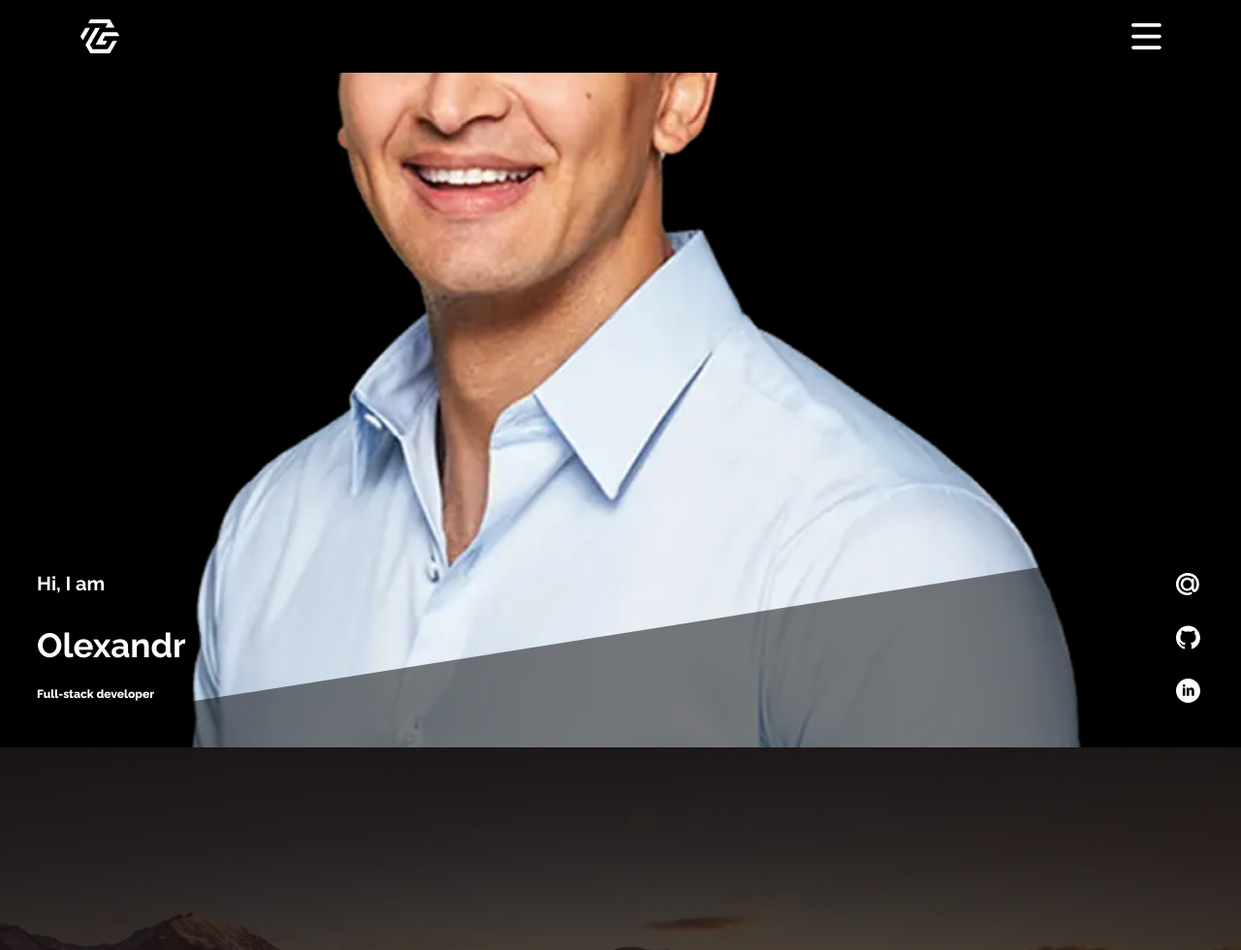
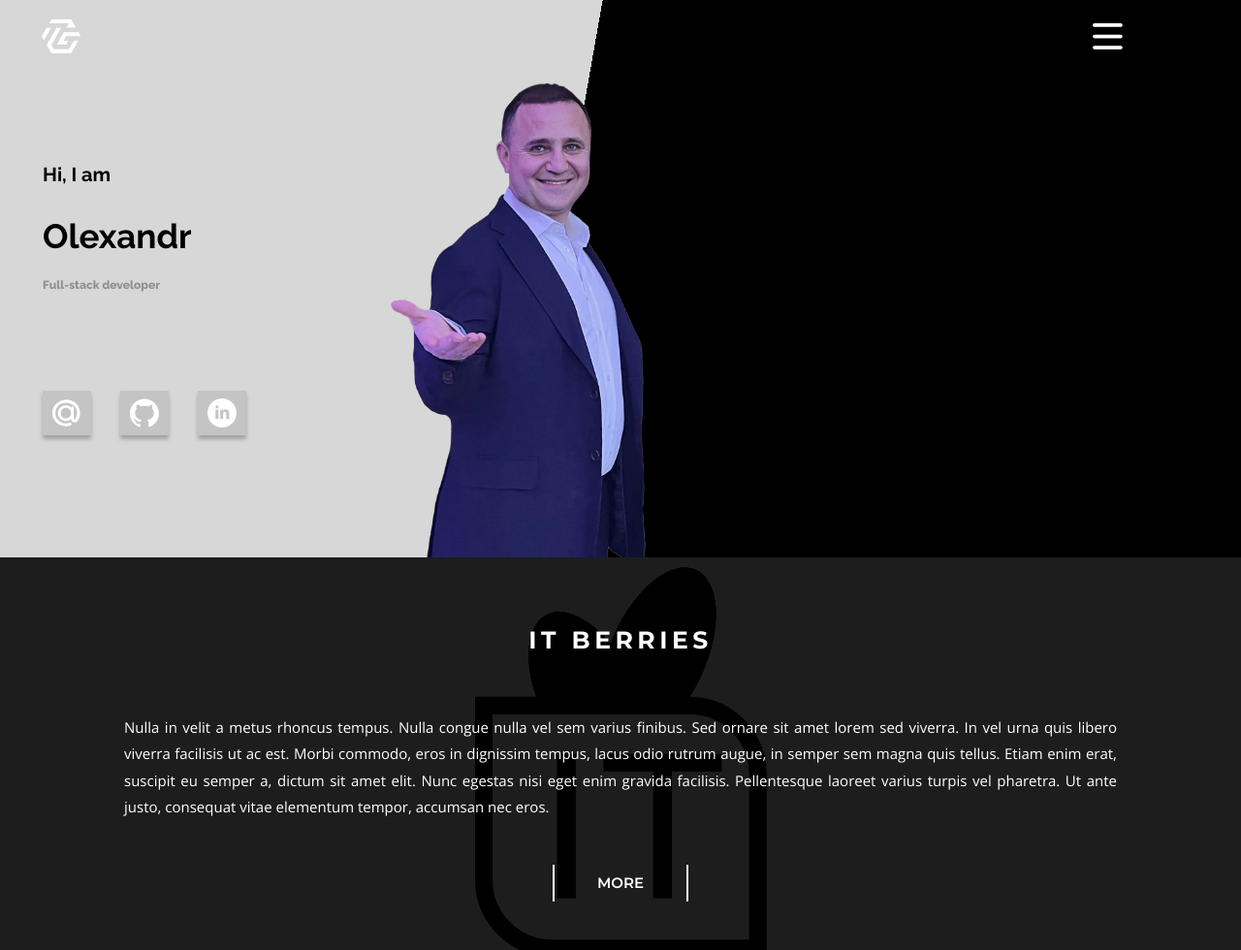
Before and after one commit to Alexandr-melnichenko/my-portfolio, a website built with Vite: page src/index.html in a window 1280 px wide. Shown: the top 980 px of the page at 97% size. Built offline with nearby package versions, Linux system fonts and the light colour scheme.

Commit message:
change hero photo

```diff
--- a/src/css/header.css
+++ b/src/css/header.css
@@ -1,6 +1,6 @@
 .header {
   padding: 20px 20px;
-  background-color: #000000;
+  /* background-color: #000000; */
 }
 .nav {
   display: flex;
@@ -11,6 +11,11 @@
   align-items: center;
   justify-content: center;
 }
+
+.nav-logo-icon {
+  fill: #fff;
+}
+
 .nav-list {
   display: flex;
   align-items: center;
@@ -49,3 +54,19 @@
   border: none;
   padding: 0;
 }
+
+@media only screen and (min-width: 768px) {
+  .header {
+    max-width: 768px;
+  }
+
+  .nav-logo-icon {
+    fill: black;
+  }
+}
+/* Styles for Desktop devices */
+@media only screen and (min-width: 1200px) {
+  .header {
+    max-width: 1200px;
+  }
+}
--- a/src/css/hero.css
+++ b/src/css/hero.css
@@ -4,11 +4,11 @@
   flex-direction: column;
   justify-content: flex-end;
   /* min-width: 320px; */
-  background-color: #000;
+  /* background-color: #000; */
   height: 696px;
   padding: 10px 30px 46px 38px;
-  background-image: url('../img/webp/Portfolio-portrait.webp');
-  background-size: cover;
+  background-image: url('../img/hero-portrait.webp');
+  background-size: contain;
   background-position: -20px;
   background-repeat: no-repeat;
   overflow: hidden;
@@ -36,19 +36,9 @@
   justify-content: space-between;
   align-items: flex-end;
   z-index: 3;
+  margin: 0 auto;
 }
 /* Styles for Tablet devices */
-@media only screen and (min-width: 768px) {
-  .hero-container {
-    max-width: 768px;
-  }
-}
-/* Styles for Desktop devices */
-@media only screen and (min-width: 1200px) {
-  .hero-container {
-    max-width: 1200px;
-  }
-}
 
 .text-wrapper {
   display: flex;
@@ -66,6 +56,12 @@
   display: inline-flex;
   align-items: center;
   justify-content: center;
+}
+
+.social-icons {
+  fill: #fff;
+  width: 25px;
+  height: 25px;
 }
 
 .text-Hi {
@@ -89,3 +85,57 @@
   color: white;
   font-size: 12px;
 }
+
+@media only screen and (min-width: 768px) {
+  .hero-section {
+    background-size: 330px;
+    background-position: 380px;
+    height: 500px;
+    justify-content: center;
+    align-items: flex-start;
+  }
+
+  .hero-section::before {
+    display: none;
+  }
+
+  .hero-container {
+    width: 100%;
+    max-width: 768px;
+    flex-direction: column;
+    gap: 100px;
+    align-items: flex-start;
+  }
+
+  .icons-wrapper {
+    flex-direction: row;
+  }
+
+  .text-Hi {
+    color: black;
+  }
+  .text-h1 {
+    color: black;
+  }
+  .text-profession {
+    color: #909090;
+  }
+  .social {
+    width: 50px;
+    height: 46px;
+    background-color: #c4c4c4;
+    box-shadow: 0px 4px 4px rgba(0, 0, 0, 0.25);
+  }
+
+  .social-icons {
+    width: 30px;
+    height: 30px;
+    fill: black;
+  }
+}
+/* Styles for Desktop devices */
+@media only screen and (min-width: 1200px) {
+  .hero-container {
+    max-width: 1200px;
+  }
+}
--- a/src/css/reset.css
+++ b/src/css/reset.css
@@ -32,3 +32,13 @@ img {
   max-width: 100%;
   height: auto;
 }
+
+.header-hero-wrapper {
+  background-image: linear-gradient(100deg, #d7d7d7 50%, #000 50%);
+}
+
+@media only screen and (min-width: 768px) {
+  .header-hero-wrapper {
+    background-image: linear-gradient(100deg, #d7d7d7 45%, #000 45%);
+  }
+}
--- a/src/index.html
+++ b/src/index.html
@@ -8,14 +8,16 @@
     <link rel="stylesheet" href="./css/styles.css" />
   </head>
   <body>
-    <load
-      src="./partials/header.html"
-      icon-path="img/sprite.svg#icon-Logo-portfolio"
-    />
+    <div class="header-hero-wrapper">
+      <load
+        src="./partials/header.html"
+        icon-path="img/sprite.svg#icon-Logo-portfolio"
+      />
+      <load src="./partials/hero.html" />
+    </div>
 
     <main>
-      <load src="./partials/hero.html" />
-      <load src="./partials/hero-2.html" />
+      <!-- <load src="./partials/hero-2.html" /> -->
       <load src="./partials/berries.html" />
       <load src="./partials/about-me.html" />
       <load src="./partials/portfolio.html" />
--- a/src/partials/hero.html
+++ b/src/partials/hero.html
@@ -7,17 +7,17 @@
     </div>
     <div class="icons-wrapper">
       <a class="social" href="./index.html">
-        <svg class="nav-logo-icon" width="25px" height="25px">
+        <svg class="social-icons">
           <use href="img/sprite.svg#icon-Vector-email"></use>
         </svg>
       </a>
       <a class="social" href="./index.html">
-        <svg class="nav-logo-icon" width="25px" height="25px">
+        <svg class="social-icons">
           <use href="img/sprite.svg#icon-Vector-github"></use>
         </svg>
       </a>
       <a class="social" href="./index.html">
-        <svg class="nav-logo-icon" width="25px" height="25px">
+        <svg class="social-icons">
           <use href="img/sprite.svg#icon-Vector-linkedin"></use>
         </svg>
       </a>
```
Also changed, not shown: src/img/hero-portrait.webp (added), src/img/sprite.svg.
